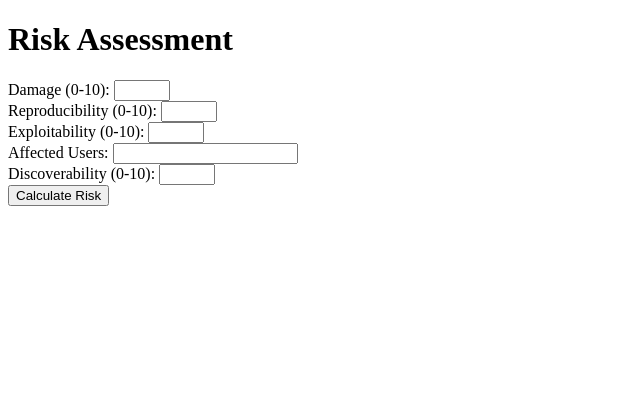
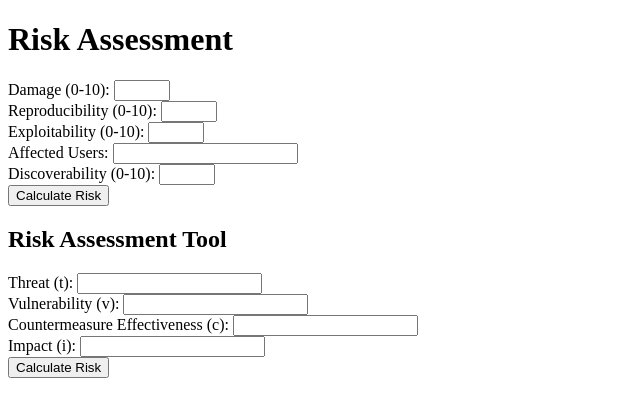
Before and after one commit to green-dino/TTX, a Flask app: page / in a window 1280 px wide. Shown: the top 417 px of the page, without its empty margins (0-640 px from the left). Run offline with Flask 3, Linux system fonts and the light colour scheme.

Commit message:
Building index page with tools

```diff
--- a/app.py
+++ b/app.py
@@ -1,12 +1,13 @@
 from flask import Flask, render_template, request
 
 from utils.dread import RiskAssessment
+from utils.risk import RiskAssessmentTool  # Import RiskAssessmentTool from risk.py
 
 app = Flask(__name__)
 
 @app.route('/')
 def index():
-    return render_template('index.html', result=None)
+    return render_template('index.html', dread_result=None, risk_result=None)
 
 @app.route('/calculate', methods=['POST'])
 def calculate():
@@ -17,7 +18,7 @@ def calculate():
     discoverability = float(request.form['discoverability'])
 
     assessment = RiskAssessment(damage, reproducibility, exploitability, affected_users, discoverability)
-    result = {
+    dread_result = {
         'damage': damage,
         'reproducibility': reproducibility,
         'exploitability': exploitability,
@@ -27,7 +28,25 @@ def calculate():
         'risk_level': assessment.determine_risk_level(assessment.calculate_dread_risk())
     }
 
-    return render_template('index.html', result=result)
+    return render_template('index.html', dread_result=dread_result, risk_result=None)
+
+@app.route('/calculate_risk', methods=['POST'])
+def calculate_risk():
+    tp = float(request.form['tp'])
+    vp = float(request.form['vp'])
+    c = float(request.form['c'])
+    i = float(request.form['i'])
+
+    risk_tool = RiskAssessmentTool()
+    risk_result = {
+        'tp': tp,
+        'vp': vp,
+        'c': c,
+        'i': i,
+        'risk': risk_tool.calculate_risk(tp, vp, c, i)
+    }
+
+    return render_template('index.html', dread_result=None, risk_result=risk_result)
 
 if __name__ == '__main__':
     app.run(debug=True)
--- a/templates/index.html
+++ b/templates/index.html
@@ -36,5 +36,23 @@
     <p>DREAD Risk Value: {{ result.risk_value }}</p>
     <p>Risk Level: {{ result.risk_level }}</p>
     {% endif %}
+
+    <!-- Add this form for Risk Assessment Tool -->
+    <form method="POST" action="/calculate_risk">
+        <h2>Risk Assessment Tool</h2>
+        <label for="tp">Threat (t):</label>
+        <input type="number" name="tp" min="0" step="0.01" required><br>
+
+        <label for="vp">Vulnerability (v):</label>
+        <input type="number" name="vp" min="0" step="0.01" required><br>
+
+        <label for="c">Countermeasure Effectiveness (c):</label>
+        <input type="number" name="c" min="0" step="0.01" required><br>
+
+        <label for="i">Impact (i):</label>
+        <input type="number" name="i" min="0" step="0.01" required><br>
+
+        <button type="submit">Calculate Risk</button>
+    </form>
 </body>
 </html>
```
